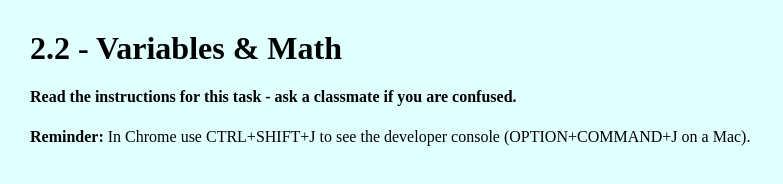
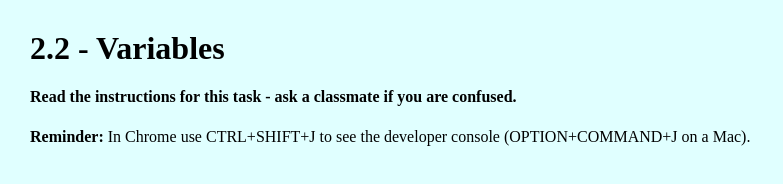
Before and after one commit to MisterBrash/3U_2.2-Variables, a plain HTML site: page index.html in a window 1280 px wide. Shown: the whole page, without its empty margins (0-783 px from the left). Drawn offline with Linux system fonts and the light colour scheme.

Commit message:
Split the lesson into just Variables, moved Math to 2.3

```diff
--- a/index.html
+++ b/index.html
@@ -2,12 +2,12 @@
 
 <html>
     <head>
-        <title>2.2 - Variables & Math</title>
+        <title>2.2 - Variables</title>
         <script src="./main.js" defer></script>
     </head>
 
     <body style="background-color: LightCyan;margin:30px;">
-        <h1>2.2 - Variables & Math</h1>
+        <h1>2.2 - Variables</h1>
 
         <h4>Read the instructions for this task - ask a classmate if you are confused.</h4>
 
```
Also changed, not shown: 2 other files.
